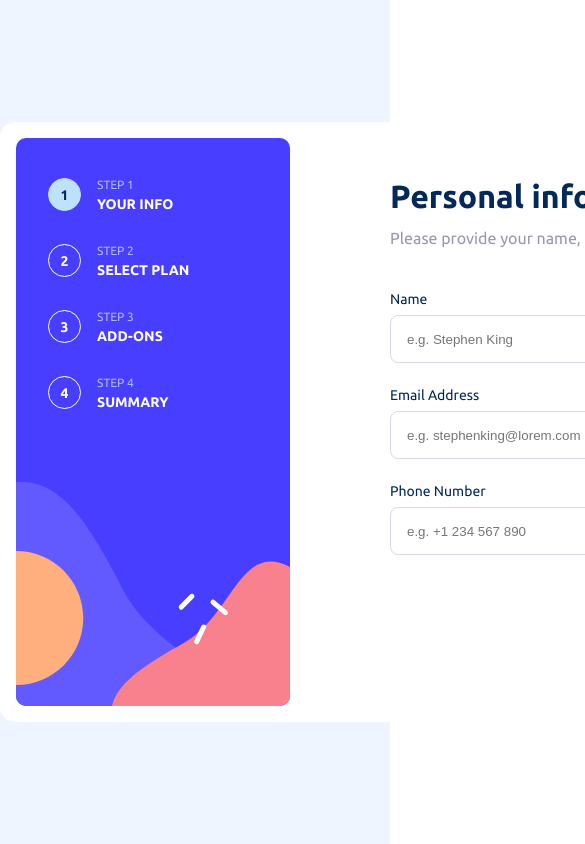
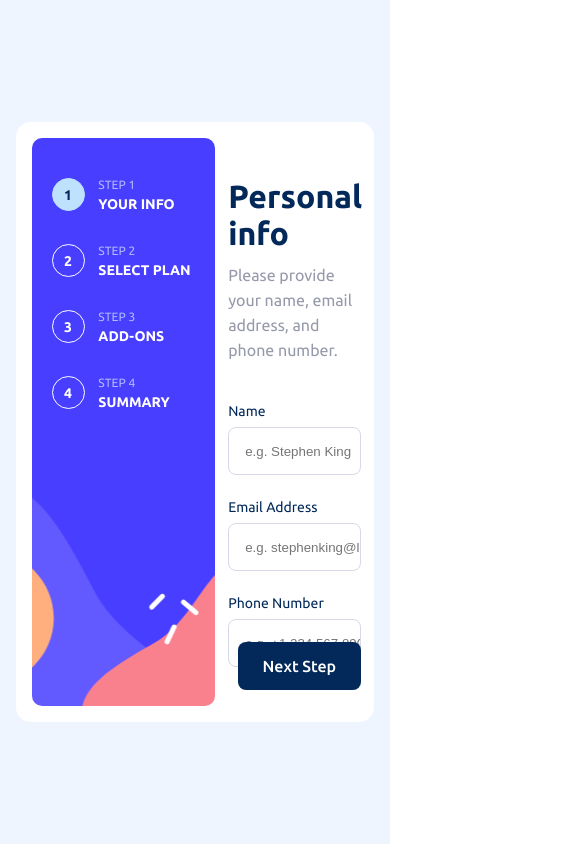
Before and after one commit to lissajous-laser/multi-step-form, a React (Vite) app: page / in a window 390 px wide. Shown: the top 844 px of the page, 585 px wide, since content can reach past the window. Built offline with nearby package versions, Linux system fonts and the light colour scheme.

Commit message:
Responsive layout complete for viewing widths 720px and greater.

```diff
--- a/src/components/AddOnButton.tsx
+++ b/src/components/AddOnButton.tsx
@@ -4,7 +4,7 @@ import tick from '../assets/images/icon-checkmark.svg';
 import { MouseEventHandler } from "react";
 
 const Container = styled.button<{isActive: boolean}>`
-  width: 450px;
+  width: min(100%, 450px);
   height: 81px;
   padding: 16px 24px;
   background-color: ${(props) => props.isActive ? theme.vLightGray : 'white'};
--- a/src/components/BackForwardButtons.tsx
+++ b/src/components/BackForwardButtons.tsx
@@ -71,8 +71,6 @@ export default function BackForwardButtons({
   const forwardButtonClickHandler = () => {
     if (currentStep === 4) {
       submit();
-      setCurrentStep((state) => state + 1);
-      return;
     }
 
     if (currentStep !== 1) {
@@ -80,20 +78,32 @@ export default function BackForwardButtons({
       return;
     }
 
+    let newErrState = {name: true, email: true, phone: true};
+
     if (personalInfo.name.length === 0) {
-      setTextFieldErrors((state) => ({...state, name: true}));
+      newErrState.name = true;
+    } else {
+      newErrState.name = false;
     }
+
     if (personalInfo.email.length === 0) {
-      setTextFieldErrors((state) => ({...state, email: true}));
+      newErrState.email = true;
+    } else {
+      newErrState.email = false;
     }
+
     if (personalInfo.phone.length === 0) {
-      setTextFieldErrors((state) => ({...state, phone: true}));
+      newErrState.phone = true;
+    } else {
+      newErrState.phone = false;
     }
+
+    setTextFieldErrors(newErrState);
+
     if (personalInfo.name.length > 0
       && personalInfo.email.length > 0
       && personalInfo.phone.length > 0) {
 
-      setTextFieldErrors({name: false, email: false, phone: false})
       setCurrentStep((state) => state + 1);
     }
   }
--- a/src/components/Card.tsx
+++ b/src/components/Card.tsx
@@ -10,10 +10,11 @@ import PlanForm from "./PersonalInfoForm";
 import SelectPlanForm from "./SelectPlanForm";
 import Summary from "./Summary";
 import { submitForms } from "../lib/functions";
+import Confirmation from "./Confirmation";
 
 const Container = styled.div`
   background-color: white;
-  width: 940px;
+  width: min(940px, 92%);
   height: 600px;
   border-radius: 15px;
   margin: 0 auto;
@@ -25,13 +26,11 @@ const CardRight = styled.div`
 `
 
 const Form = styled.div`
-  width: 450px;
+  width: min(83%, 450px);
   height: 512px;
   margin: 56px auto 0;
   position: relative;
 `
-
-
 
 export default function Card() {
   const [currentStep, setCurrentStep] = useState(1);
@@ -86,8 +85,11 @@ export default function Card() {
                 {...{addOns, setAddOns}}
                 duration={plan.duration}
               />
-            : <Summary {...{plan, addOns}}/>
+            : currentStep === 4
+            ? <Summary {...{plan, addOns}}/>
+            : <Confirmation/>
           }
+          {currentStep < 5 &&
             <BackForwardButtons
               {...{
                 currentStep,
@@ -97,6 +99,7 @@ export default function Card() {
               }}
               submit={() => submitForms(personalInfo, plan, addOns)}
             />
+          }
         </Form>
       </CardRight>
     </Container>
--- a/src/components/Confirmation.tsx
+++ b/src/components/Confirmation.tsx
@@ -0,0 +1,47 @@
+import styled from "styled-components";
+import approved from '../assets/images/icon-thank-you.svg';
+import { theme } from "../lib/theme";
+
+const Container = styled.div`
+  width: 100%;
+  height: 238px;
+  margin-top: 181px;
+  text-align: center;
+`
+
+const ApprovedImg = styled.img`
+  width: 80px;
+  height: 80px;
+  display: block;
+  margin: 0 auto;
+`
+
+const Heading = styled.h1`
+  margin-top: 32px;
+  font-weight: 700;
+  font-size: 32px;
+  line-height: 37px;
+  color: ${theme.denim};
+`
+
+const TextBody = styled.p`
+  margin-top: 14px;
+  font-weight: 400;
+  font-size: 16px;
+  line-height: 25px;
+  color: ${theme.gray};
+`
+export default function Confirmation() {
+  return (
+    <Container>
+      <ApprovedImg src={approved} alt='big tick mark'/>
+      <Heading>Thank you!</Heading>
+      <TextBody>
+        Thanks for confirming your subscription!
+        We hope you have fun using our platform.
+        If you ever need support,
+        please feel free to email us at support@loremgaming.com.
+      </TextBody>
+    </Container>
+  );
+}
--- a/src/components/LabelledField.tsx
+++ b/src/components/LabelledField.tsx
@@ -13,7 +13,7 @@ const Label = styled.label`
 
 const Input = styled.input<{error: boolean}>`
   display: block;
-  width: 450px;
+  width: min(100%, 450px);
   height: 48px;
   border-radius: 8px;
   border: 1px solid ${(props) => props.error ? theme.red : theme.borderColor};
--- a/src/components/MonthlyYearlyButton.tsx
+++ b/src/components/MonthlyYearlyButton.tsx
@@ -4,7 +4,7 @@ import { theme } from "../lib/theme";
 import {Plan} from '../lib/types';
 
 const Container = styled.button`
-  width: 450px;
+  width: min(100%, 450px);
   height: 48px;
   margin-top: 24px;
   background-color: ${theme.vLightGray};
--- a/src/components/PlanKindButton.tsx
+++ b/src/components/PlanKindButton.tsx
@@ -8,7 +8,7 @@ import { Plan } from "../lib/types";
  * SelectPlanForm.
  */
 const BigButton = styled.button<{isSelected: boolean}>`
-  width: 138px;
+  width: min(30%, 138px);
   height: 160px;
   background-color: ${(props) =>
     props.isSelected
--- a/src/components/ProgressSidebar.tsx
+++ b/src/components/ProgressSidebar.tsx
@@ -4,18 +4,21 @@ import Step from './Step';
 
 
 const Container = styled.div`
-  width: 274px;
+  width: clamp(183px, 27%, 274px);
   height: 568px;
-  background-image: url(${bgImg});
   margin-left: 16px;
   margin-top: 16px;
+  background-image: url(${bgImg});
+  background-position: center;
+  border-radius: 10px;
 `
 
 const StepList = styled.div`
   width: 153px;
   height: 228px;
   margin-top: 40px;
-  margin-left: 32px;
+  margin-left: clamp(20px, 10%, 32px);
+  margin-right: 10px;
   display: flex;
   flex-direction: column;
   gap: 32px;
--- a/src/components/Step.tsx
+++ b/src/components/Step.tsx
@@ -3,7 +3,7 @@ import { theme } from "../lib/theme";
 
 const Container = styled.div`
   display: flex;
-  gap: 16px;
+  gap: min(9%, 16px);
 `
 
 const CurrentStepIndicator = styled.div<{isCurrent: boolean}>`
--- a/src/components/Summary.tsx
+++ b/src/components/Summary.tsx
@@ -6,7 +6,7 @@ import { AddOns, Plan } from "../lib/types";
 import SummaryAddOnItem from "./SummaryAddOnItem";
 
 const Container = styled.div`
-  width: 450px;
+  width: min(100%, 450px);
   margin-top: 40px;
 `
 
@@ -54,7 +54,7 @@ const PlanPrice = styled.p`
 `
 
 const Divider = styled.div`
-  width: 402px;
+  width: 100%;
   height: 1px;
   margin-top: 24px;
   background-color: ${theme.gray};
```
Lines whose indentation alone changed are shown as unchanged.
